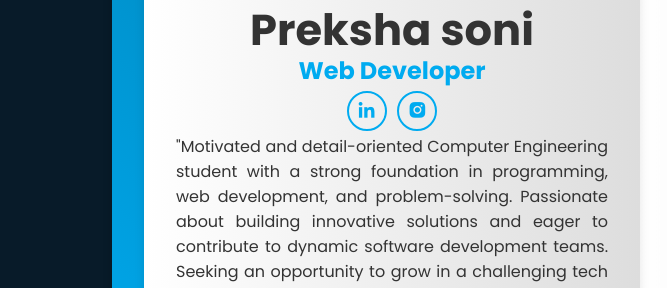
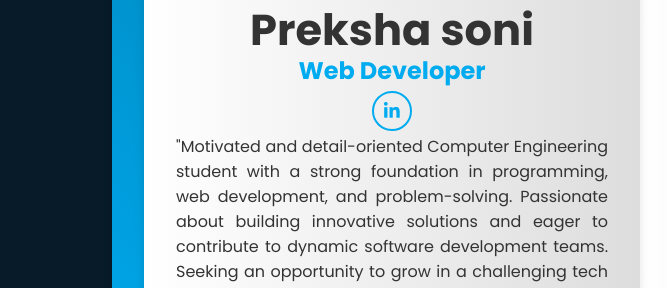
Before and after one commit to prekshasoni13/Preksha-Portfolio, a plain HTML site: page index.html in a window 1280 px wide. Shown: the part 307-595 px from the top of the page, 0-667 px from the left. Drawn offline with nearby package versions, Linux system fonts and the light colour scheme.

Commit message:
Update index.html

```diff
--- a/index.html
+++ b/index.html
@@ -24,7 +24,7 @@
 
                     <div class="social-media">
                         <a href="https://www.linkedin.com/in/preksha-soni-39910b306/?utm_source=share&utm_campaign=share_via&utm_content=profile&utm_medium=android_app"><i class="bx bxl-linkedin"></i></a>
-                        <a href="https://www.instagram.com/prekshasoni_13/?utm_source=qr&igsh=cHQyNmsyZ3c4dWdu#"><i class="bx bxl-instagram-alt"></i></a>
+
 
                     </div>
                     <p>"Motivated and detail-oriented Computer Engineering student with a strong foundation in programming, web development, and problem-solving. Passionate about building innovative solutions and eager to contribute to dynamic software development teams. Seeking an opportunity to grow in a challenging tech environment."</p>
```
